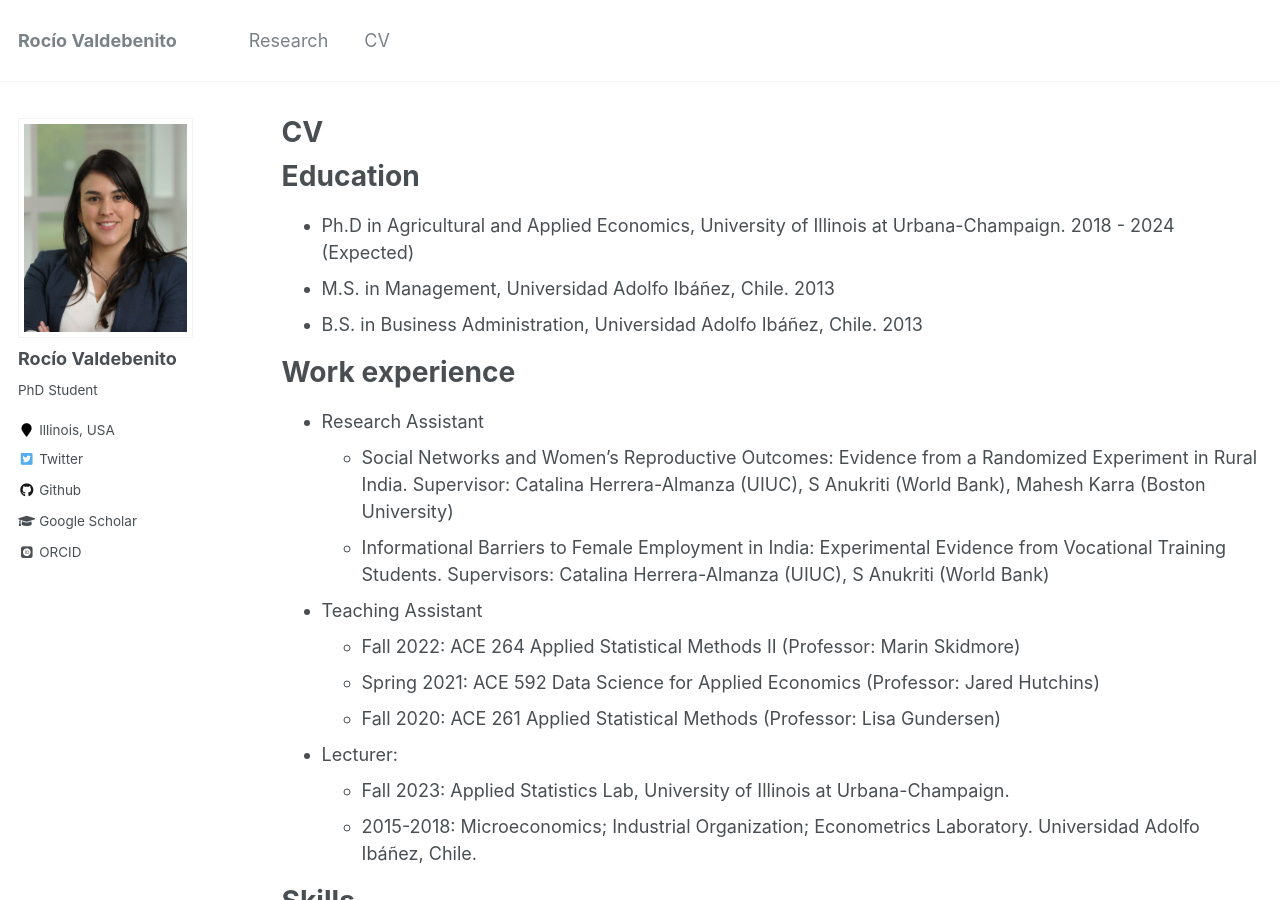
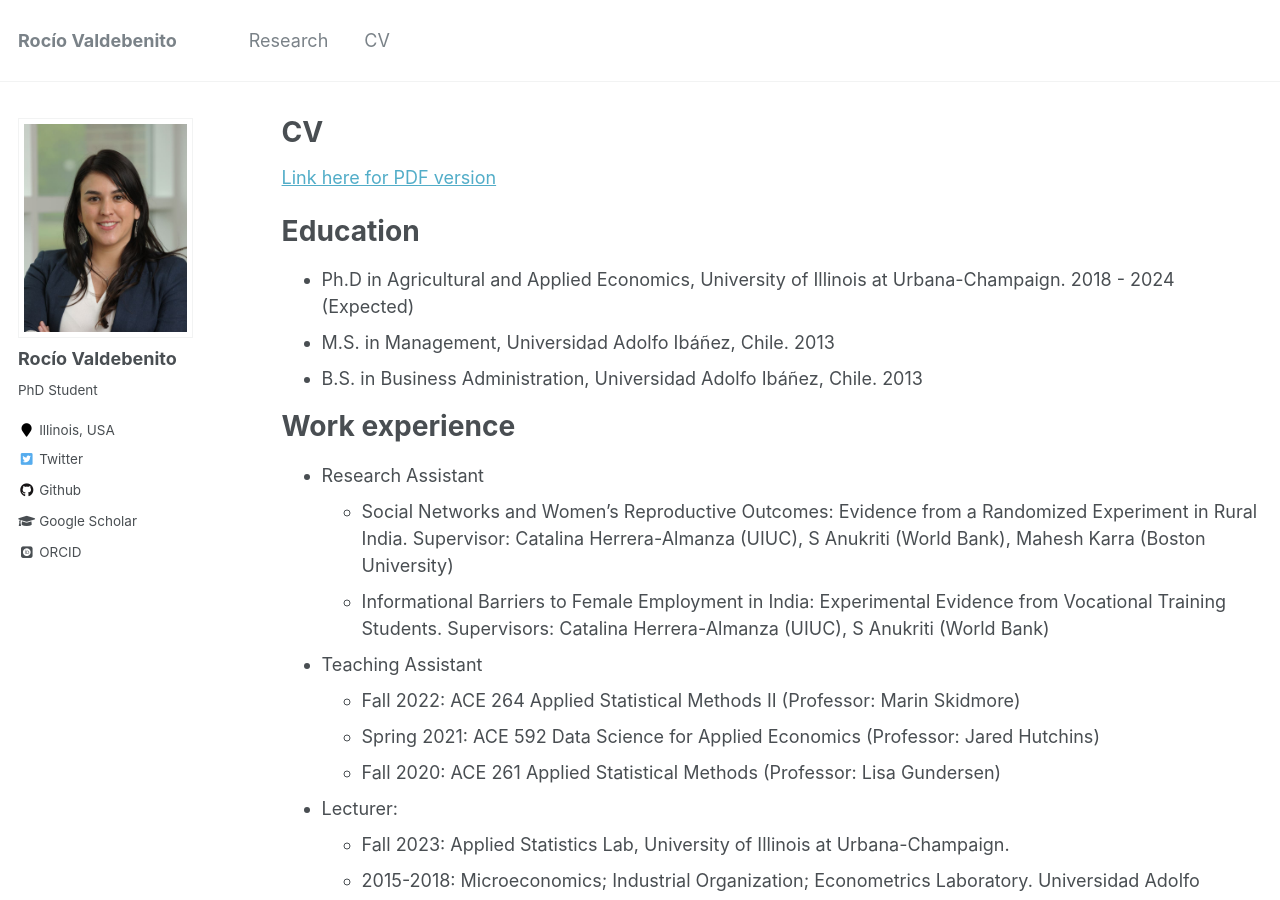
Before and after one commit to rvaldebenito/rvaldebenito.github.io, a Jekyll site: the page built from _pages/cv.md, in a window 1280 px wide and 900 px high. Built offline with Jekyll 4.4.1, drawn with Linux system fonts in a browser that asks for light colours; some web fonts are replaced.

Commit message:
add pdf link

```diff
--- a/_pages/cv.md
+++ b/_pages/cv.md
@@ -8,6 +8,8 @@ redirect_from:
 ---
 
 {% include base_path %}
+
+[Link here for PDF version](https://www.dropbox.com/scl/fi/5nogz09a3imk6m2osb52t/RValdebenito_CV_July2023.pdf?rlkey=22lj37abwg5bn240znn7xs49t&dl=0)
 
 Education
 ======
```
